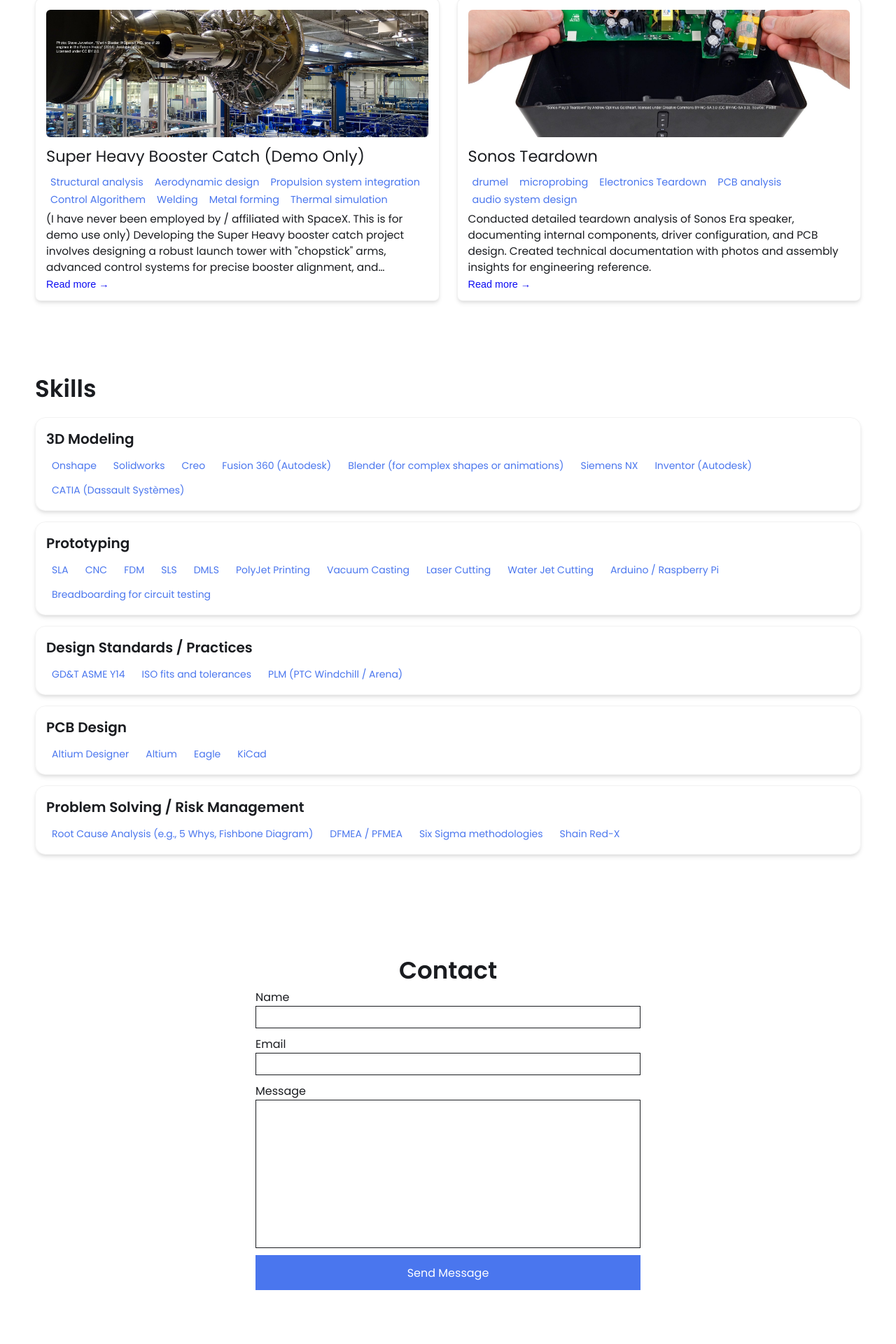
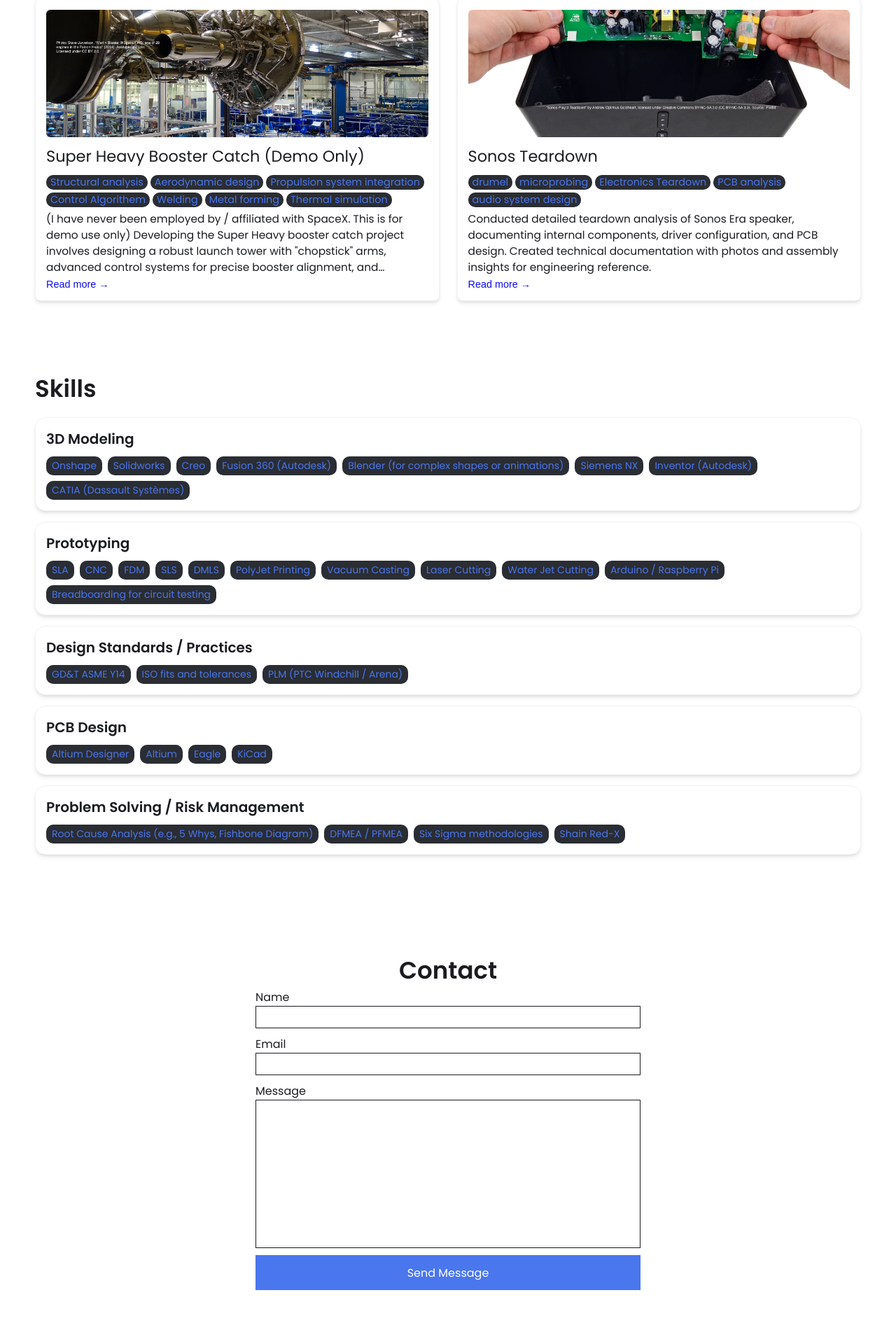
Before and after one commit to mcdesouza/mcdesouza.github.io, a Jekyll site: the page built from index.html, in a window 1280 px wide. Shown: the part 1096-3016 px from the top of the page at 70% size. Built offline with Jekyll 4.4.1, drawn with Linux system fonts in a browser that asks for light colours.

Commit message:
Update _config.yml

```diff
--- a/_config.yml
+++ b/_config.yml
@@ -96,7 +96,7 @@ colors: # this is the basic theme
   link: "#4a76ee"
   highlight: "#0c0cf2"
   background: "#ffffff"
-  light_background: "##2a2d33"
+  light_background: "#2a2d33"
 
 # A few examples.
 basic theme:
```
